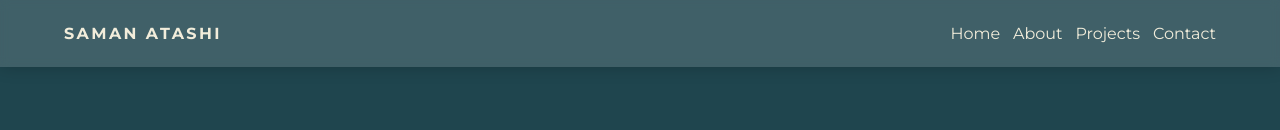
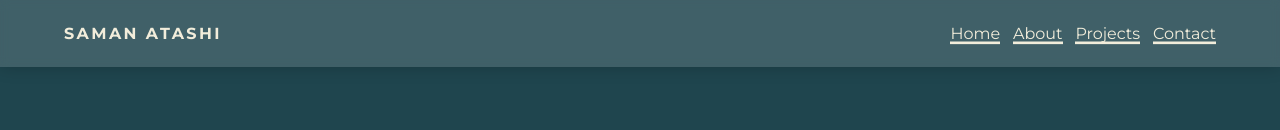
Before and after one commit to SamanAtashi/Portfolio-V.1, a React (Create React App) app: page /Contact in a window 1280 px wide. Shown: the top 130 px of the page. Built offline with nearby package versions, Linux system fonts and the light colour scheme.

Commit message:
Add hover underline to navbar list

```diff
--- a/src/Components/Navbar/HamburgerList/List/List.js
+++ b/src/Components/Navbar/HamburgerList/List/List.js
@@ -38,7 +38,7 @@ const List = () => {
 		<>
 			<li className={classes.list_item} onClick={clickedHandler}>
 				<HashLink smooth to="#" className={classes.link_item}>
-					Home
+					<span>Home</span>
 				</HashLink>
 			</li>
 			<li className={classes.list_item} onClick={clickedHandler}>
@@ -47,7 +47,7 @@ const List = () => {
 					to="#About"
 					className={classes.link_item}
 				>
-					About
+					<span>About</span>
 				</HashLink>
 			</li>
 			<li className={classes.list_item} onClick={clickedHandler}>
@@ -56,7 +56,7 @@ const List = () => {
 					to="#Projects"
 					className={classes.link_item}
 				>
-					Projects
+					<span>Projects</span>
 				</HashLink>
 			</li>
 			<li className={classes.list_item} onClick={clickedHandler}>
@@ -65,7 +65,7 @@ const List = () => {
 					to="#Contact"
 					className={classes.link_item}
 				>
-					Contact
+					<span>Contact</span>
 				</HashLink>
 			</li>
 		</>
@@ -73,7 +73,7 @@ const List = () => {
 		<>
 			<li className={classes.list_item} onClick={clickedHandler}>
 				<HashLink smooth to="/" className={classes.link_item}>
-					Home
+					<span>Home</span>
 				</HashLink>
 			</li>
 			<li className={classes.list_item} onClick={clickedHandler}>
@@ -82,7 +82,7 @@ const List = () => {
 					to="/About"
 					className={classes.link_item}
 				>
-					About
+					<span>About</span>
 				</HashLink>
 			</li>
 			<li className={classes.list_item} onClick={clickedHandler}>
@@ -91,7 +91,7 @@ const List = () => {
 					to="/Projects"
 					className={classes.link_item}
 				>
-					Projects
+					<span>Projects</span>
 				</HashLink>
 			</li>
 			<li className={classes.list_item} onClick={clickedHandler}>
@@ -100,7 +100,7 @@ const List = () => {
 					to="/Contact"
 					className={classes.link_item}
 				>
-					Contact
+					<span>Contact</span>
 				</HashLink>
 			</li>
 		</>
--- a/src/Components/Navbar/HamburgerList/List/List.module.css
+++ b/src/Components/Navbar/HamburgerList/List/List.module.css
@@ -26,6 +26,19 @@
 	color: var(--main-1-color);
 }
 
+.list_item a {
+	box-shadow: inset 0 -0.1rem 0 rgba(242, 237, 219, 1),
+		0 0.07rem 0 rgba(242, 237, 219, 1);
+	overflow: hidden;
+}
+
+.list_item a span:hover {
+	transition: all 500ms ease-in-out;
+	box-shadow: inset 0 -2rem 0 rgba(242, 237, 219, 1),
+		0 0.2rem 0 rgba(242, 237, 219, 1);
+	color: var(--main-1-color);
+}
+
 @media only screen and (min-width: 768px) {
 	.list {
 		color: var(--main-2-color);
```
